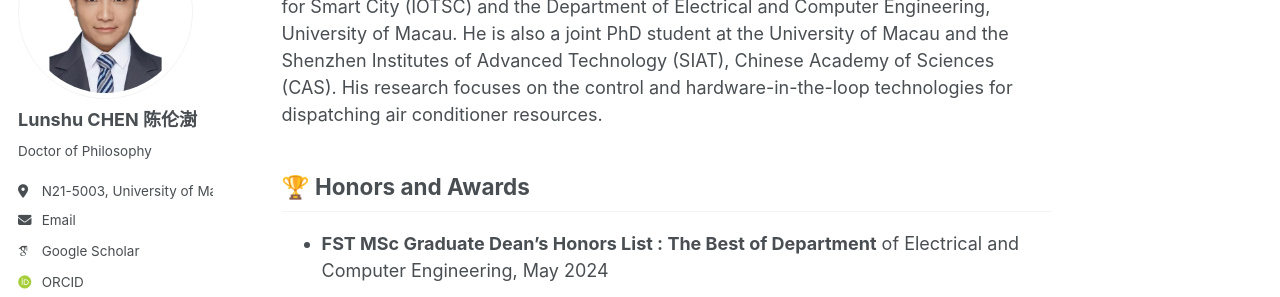
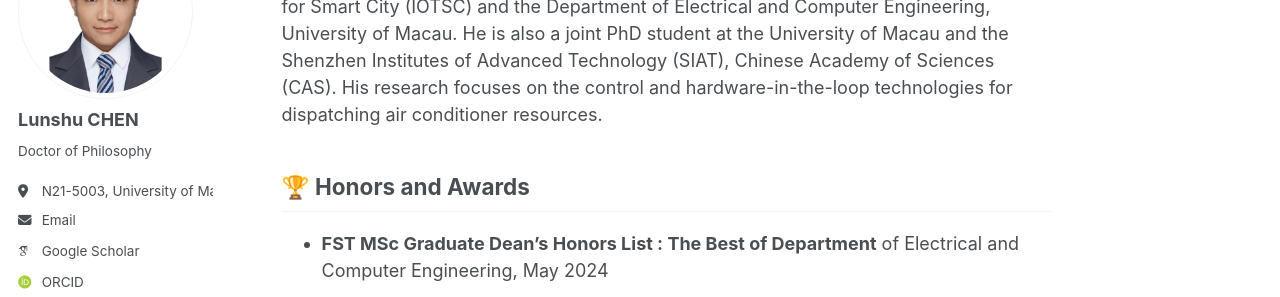
Before and after one commit to chenlunshu/CV, a Jekyll site: the page built from _pages/about.md, in a window 1280 px wide. Shown: the part 177-474 px from the top of the page. Built offline with Jekyll 4.4.1, drawn with Linux system fonts in a browser that asks for light colours; some web fonts are replaced; a script bundle is joined from its source files by our own code; library files that are not in the unit come from our copies.

Commit message:
Update _config.yml

```diff
--- a/_config.yml
+++ b/_config.yml
@@ -24,7 +24,7 @@ repository               : "academicpages/academicpages.github.io"
 author:
   # Biographic information
   avatar           : "Personal.png"
-  name             : "Lunshu CHEN 陈伦澍"
+  name             : "Lunshu CHEN"
   pronouns         : # example: "she/her"
   bio              : "Doctor of Philosophy"
   location         : "N21-5003, University of Macau"
```
